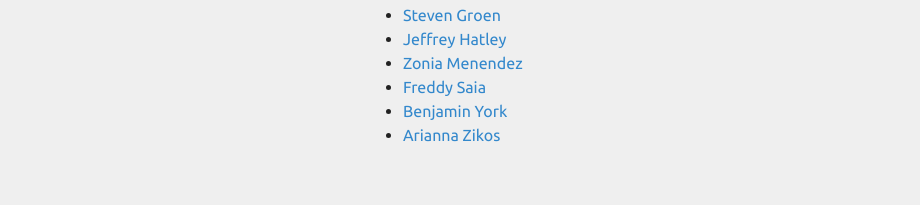
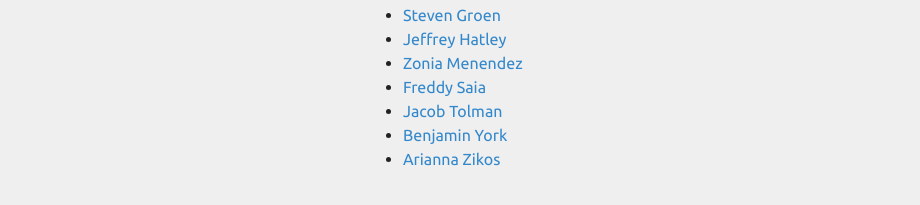
Before and after one commit to zporat/zporat.github.io, a Jekyll site: the page built from index.md, in a window 1280 px wide and 900 px high, scrolled down 1812 px. Shown: the part 635-840 px from the top of the window, without its empty margins (102-1022 px from the left). Built offline with Jekyll 4.4.1, drawn with Linux system fonts in a browser that asks for light colours; nearby versions of some CDN libraries; a style sheet for code colours, icons or effects is not loaded; our own code applies the rules of GitHub Pages for plain Markdown files.

Commit message:
friends update

```diff
--- a/index.md
+++ b/index.md
@@ -79,5 +79,6 @@ Here are some notes and code that I have put together for one reason or another.
 * [Jeffrey Hatley](https://www.math.union.edu/~hatleyj/)
 * [Zonia Menendez](https://zmenendez.wixsite.com/zkm78)
 * [Freddy Saia](https://fsaia.github.io/site/)
+* [Jacob Tolman](https://sites.google.com/wesleyan.edu/jacob-tolman/home)
 * [Benjamin York](https://benjamin-york.github.io/)
 * [Arianna Zikos](https://sites.google.com/view/ariannazikos)
```
